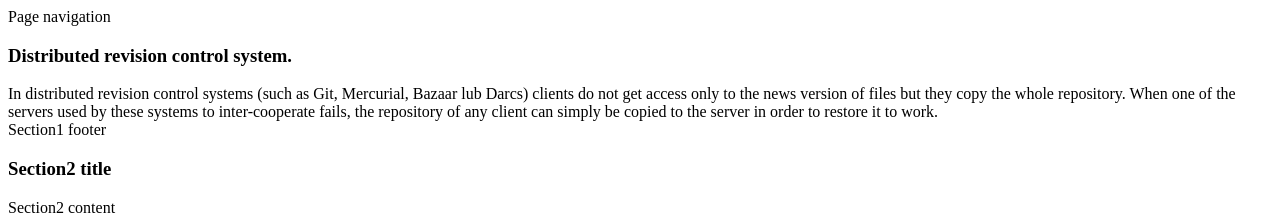
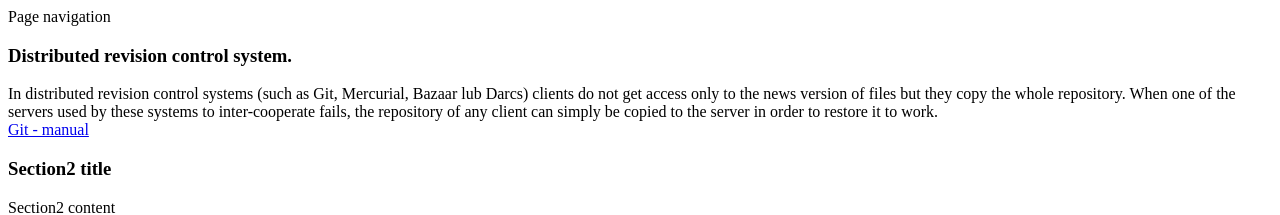
Before and after one commit to krzysztofolszewski/iislabpio_190123, a plain HTML site: page index.html in a window 1280 px wide. Shown: the top 215 px of the page. Drawn offline with Linux system fonts and the light colour scheme.

Commit message:
Finalised feature2

```diff
--- a/index.html
+++ b/index.html
@@ -15,7 +15,7 @@
 	    		In distributed revision control systems (such as Git, Mercurial, Bazaar lub Darcs) clients do not get access only to the news version of files but they copy the whole repository. When one of the servers used by these systems to inter-cooperate fails, the repository of any client can simply be copied to the server in order to restore it to work.
 	  		</div>
 			<footer class="panel-footer">
-				Section1 footer
+				<a href="http://git-scm.com/book/en/Getting-Started-About-Version-Control#Distributed-Version-Control-Systems">Git - manual</a>
 			</footer>
 		</section>
 		<section id="section2" class="panel panel-default">
```
